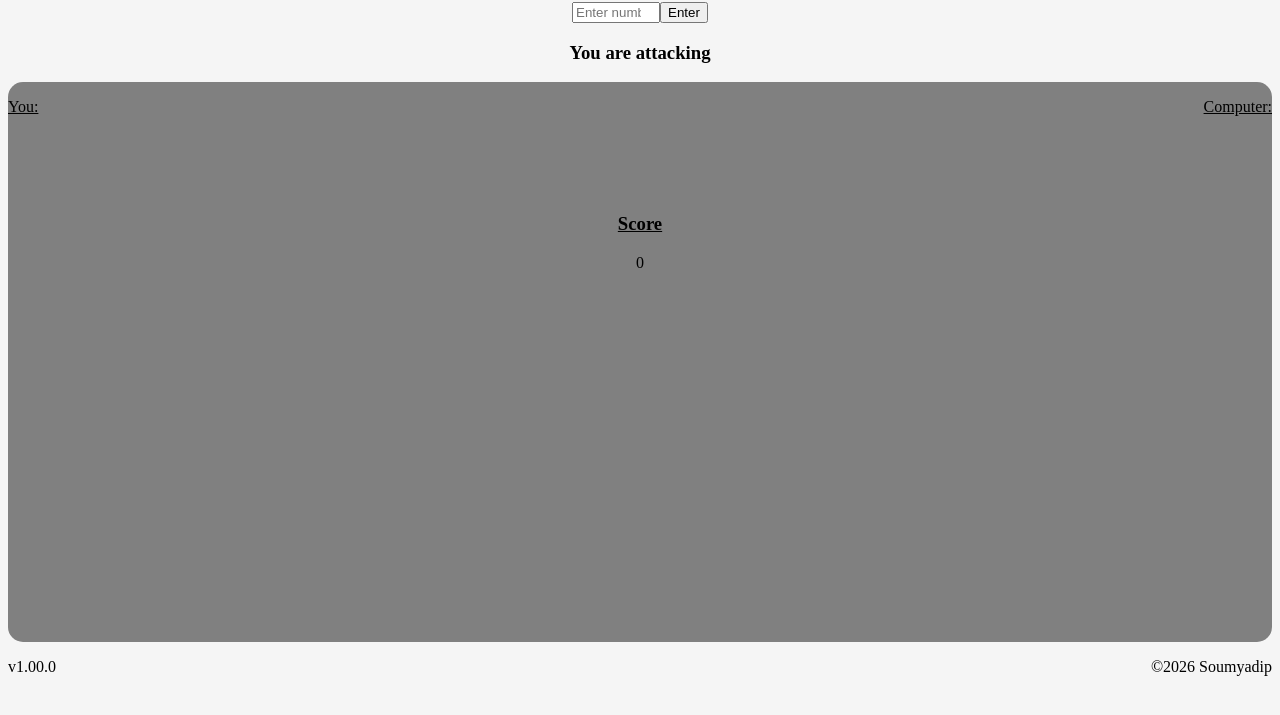
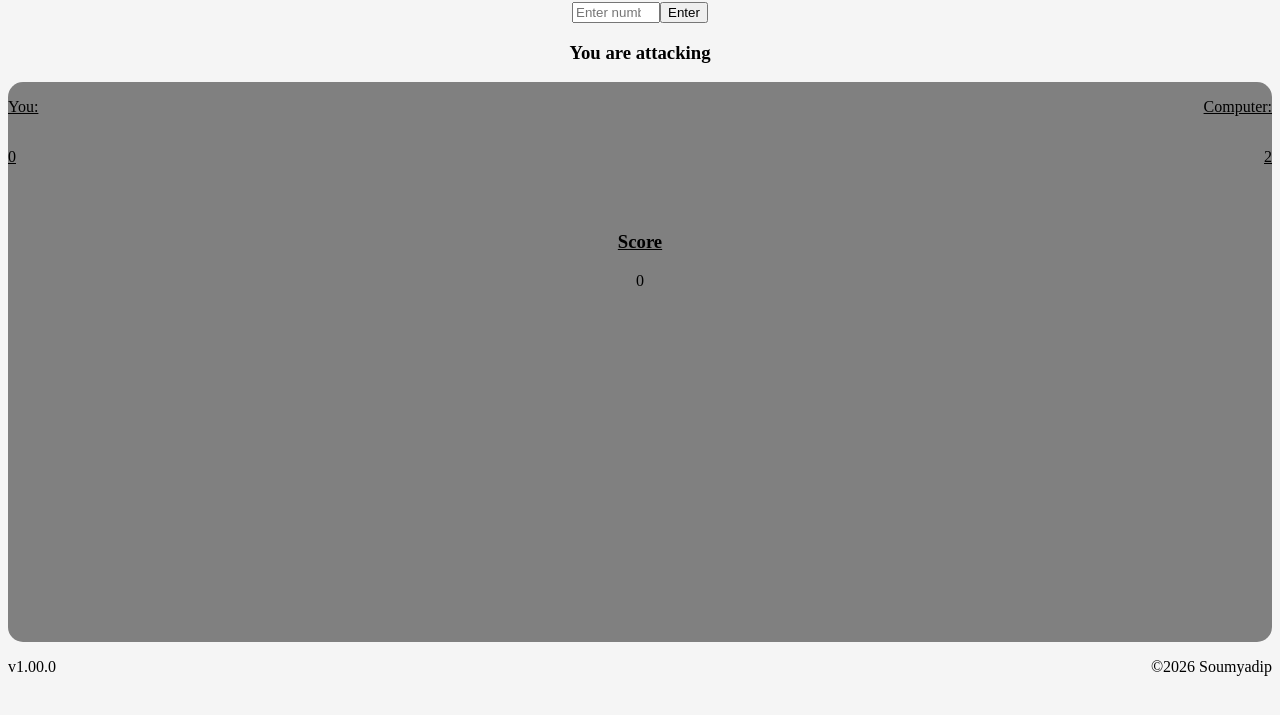
Before and after one commit to soumyadipgayen777-beep/Num-Game, a plain HTML site: page game.html in a window 1280 px wide. Both pictures are taken after a click on the button "Enter". Shown: the part 65-780 px from the top of the page. Drawn offline with Linux system fonts and the light colour scheme.

Commit message:
Updated game.html

```diff
--- a/game.html
+++ b/game.html
@@ -54,6 +54,8 @@
         if (number !== compValue && number >= 0 && number <= 10){
           score += number;
           scoreVal.innerText = score;
+          userinput.innerText = number;
+          compinput.innerText = compValue;
         }
         clear();
       }
```
